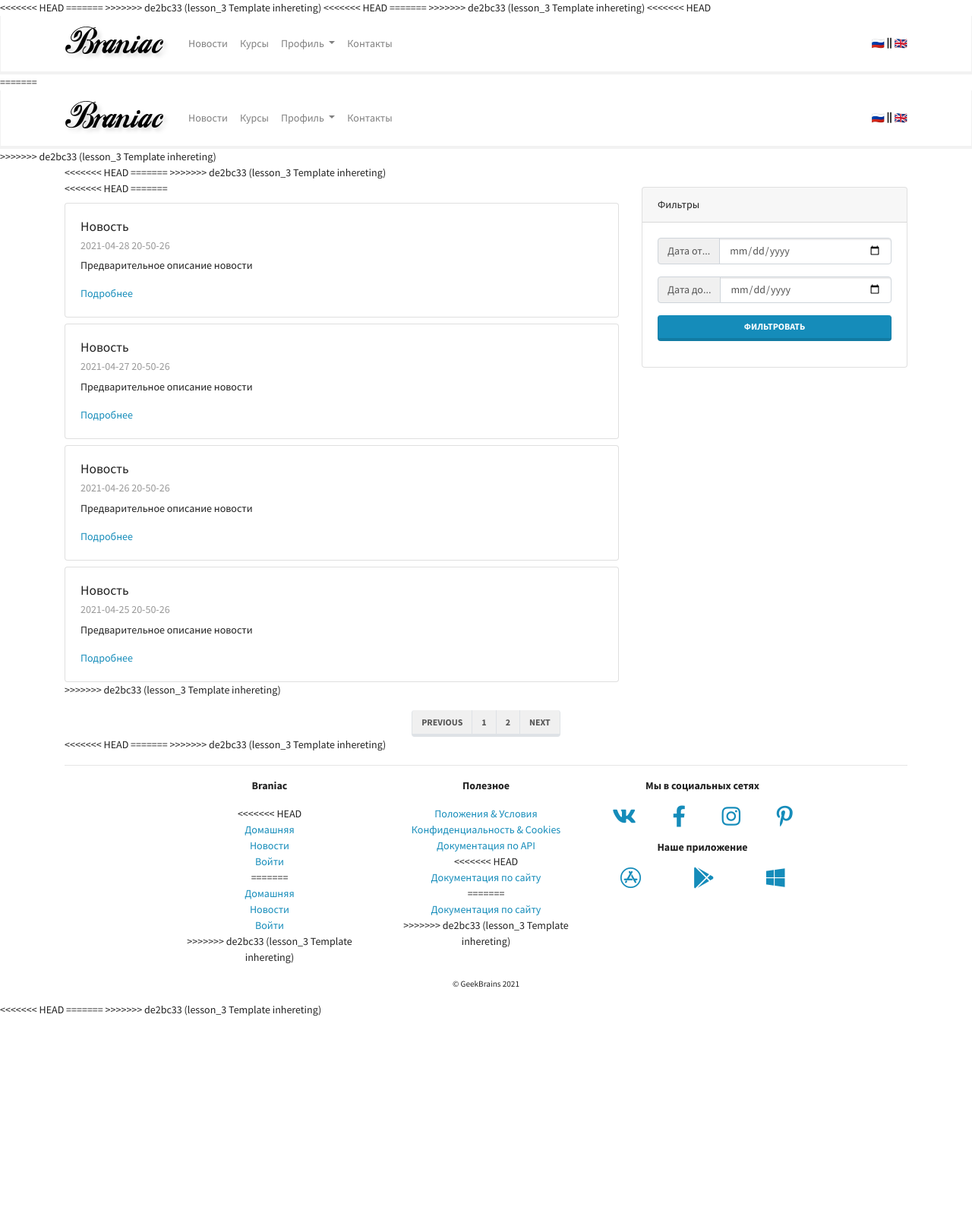
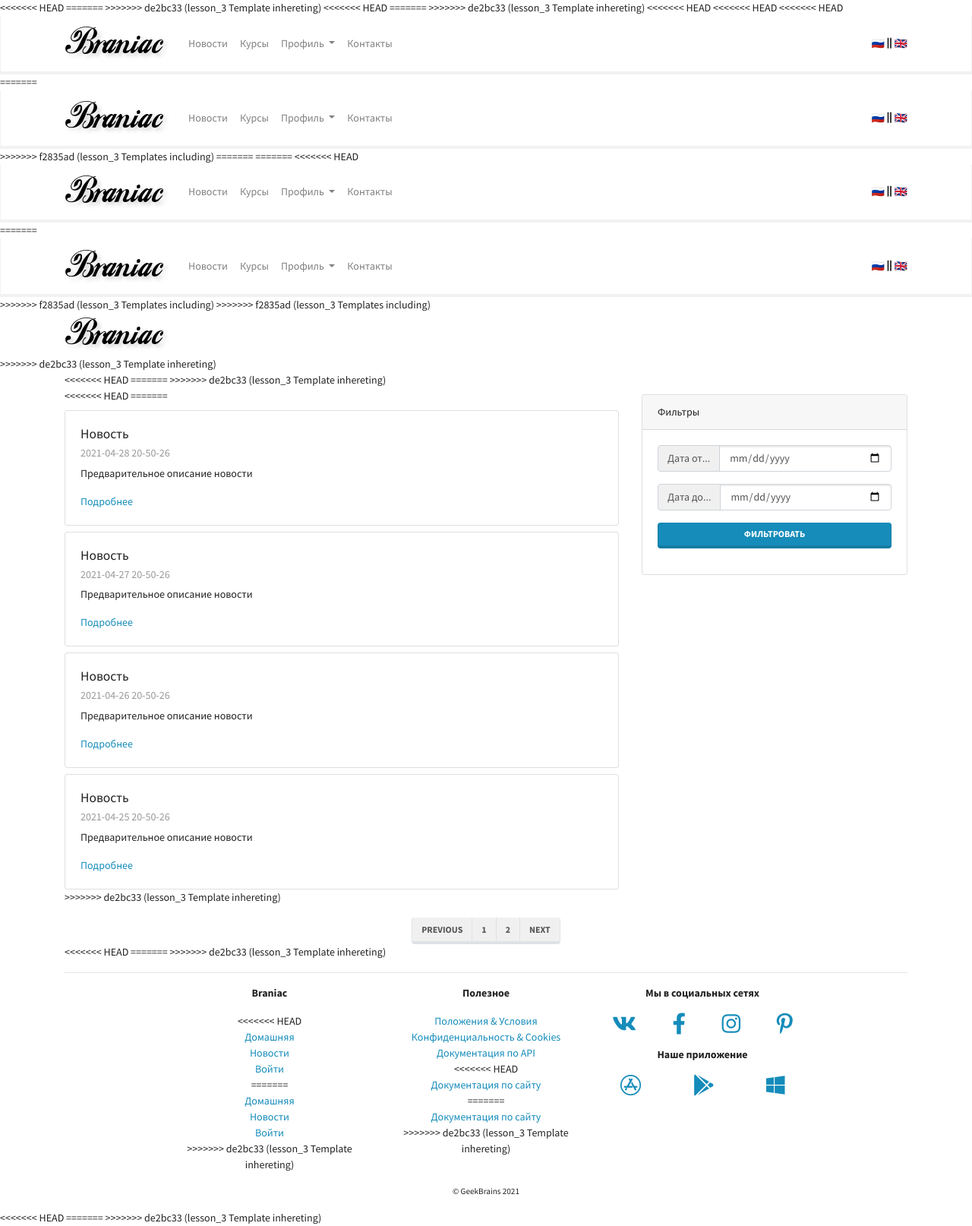
Before and after one commit to VladimirGrebenev/LMS, a Django app: template mainapp/templates/mainapp/news.html in a window 1280 px wide. Shown: the whole page at 76% size. Before the commit the page ends 1338 px from the top, so only its background shows below. Run offline with Django 3.2, Linux system fonts and the light colour scheme; the template is opened without the code that fills it, so the values that code supplies are empty; some libraries are stand-ins or nearby versions.

Commit message:
lesson_3 Templates including

```diff
--- a/templates/base.html
+++ b/templates/base.html
@@ -37,12 +37,14 @@
 <body>
 
 <<<<<<< HEAD
+<<<<<<< HEAD
   {% include 'includes/main_menu.html' %}
 =======
+=======
+  {% include 'includes/main_menu.html' %}
+>>>>>>> f2835ad (lesson_3 Templates including)
 
-
-  <nav class="navbar navbar-expand-lg navbar-light bg-light">
-    <div class="container">
+  <div class="container-md">
       <a class="navbar-brand" href="index.html">
         <img src="/static/img/logo.png" alt="">
       </a>
--- a/templates/includes/main_menu.html
+++ b/templates/includes/main_menu.html
@@ -1,3 +1,4 @@
+<<<<<<< HEAD
 {% load static %}
 
 <nav class="navbar navbar-expand-lg navbar-light bg-light">
@@ -50,3 +51,48 @@
     </div>
   </div>
 </nav>
+=======
+<nav class="navbar navbar-expand-lg navbar-light bg-light">
+    <div class="container">
+      <a class="navbar-brand" href="index.html">
+        <img src="/static/img/logo.png" alt="">
+      </a>
+      <button class="navbar-toggler" type="button" data-toggle="collapse" data-target="#navbarSupportedContent"
+        aria-controls="navbarSupportedContent" aria-expanded="false" aria-label="Toggle navigation">
+        <span class="navbar-toggler-icon"></span>
+      </button>
+
+      <div class="collapse navbar-collapse" id="navbarSupportedContent">
+        <ul class="navbar-nav mr-auto">
+          <li class="nav-item ">
+            <a class="nav-link" href="news.html">Новости</a>
+          </li>
+          <li class="nav-item ">
+            <a class="nav-link" href="courses_list.html">Курсы</a>
+          </li>
+          <li class="nav-item dropdown">
+            <a class="nav-link dropdown-toggle" href="#" id="ddProfile" role="button" data-toggle="dropdown"
+              aria-haspopup="true" aria-expanded="false">
+              Профиль
+            </a>
+            <div class="dropdown-menu" aria-labelledby="ddProfile">
+              <a class="dropdown-item" href="#">Редактировать
+                профиль</a>
+              <a class="dropdown-item" href="#">Мои курсы</a>
+              <div class="dropdown-divider"></div>
+              <a class="dropdown-item" href="#">Модерация</a>
+              <a class="dropdown-item" href="#">Административный
+                раздел</a>
+              <div class="dropdown-divider"></div>
+              <a class="dropdown-item" href="#">Выход</a>
+            </div>
+          </li>
+          <li class="nav-item ">
+            <a class="nav-link" href="contacts.html">Контакты</a>
+          </li>
+        </ul>
+        <span><a href="#">🇷🇺</a> <i class="fas fa-grip-lines-vertical"></i> <a href="#">🇬🇧</a></span>
+      </div>
+    </div>
+  </nav>
+>>>>>>> f2835ad (lesson_3 Templates including)
```
